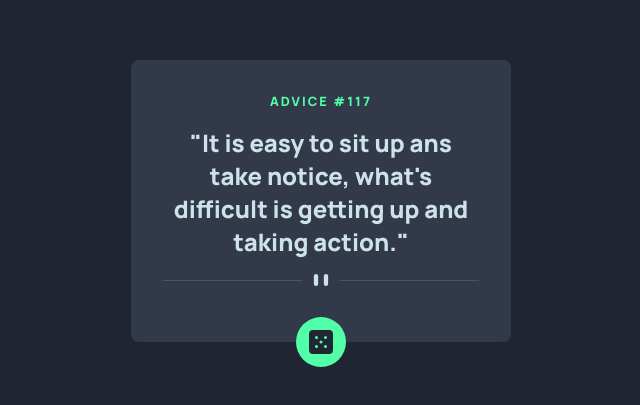
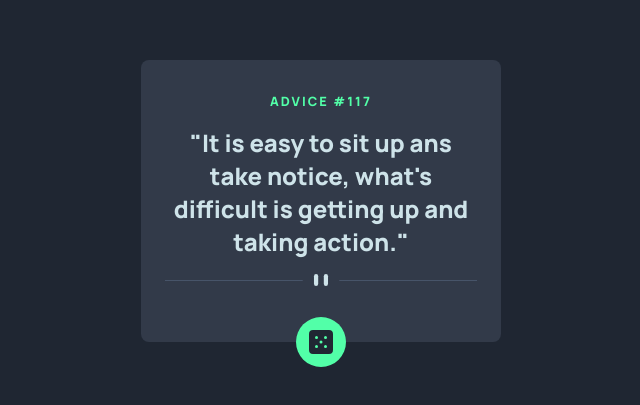
Before and after one commit to vivekbhatt07/Advice-Generator, a plain HTML site: page index.html in a window 1280 px wide. Shown: the part 199-604 px from the top of the page, without its empty margins (319-959 px from the left). Drawn offline with Linux system fonts and the light colour scheme.

Commit message:
card width fixed

```diff
--- a/css/main.css
+++ b/css/main.css
@@ -34,13 +34,9 @@ h1 {
   font-weight: 800;
 }
 
-blockquote {
-  font-size: 28px;
-}
-
 .main {
   margin: auto;
-  max-width: 380px;
+  max-width: 360px;
   width: 90%;
 }
 
@@ -52,7 +48,7 @@ blockquote {
   gap: 1em;
   align-items: center;
   border-radius: var(--border-radius);
-  padding: 2em 2em 3.5em 2em;
+  padding: 2em 1.5em 3.5em 1.5em;
 }
 
 .card-head {
```
